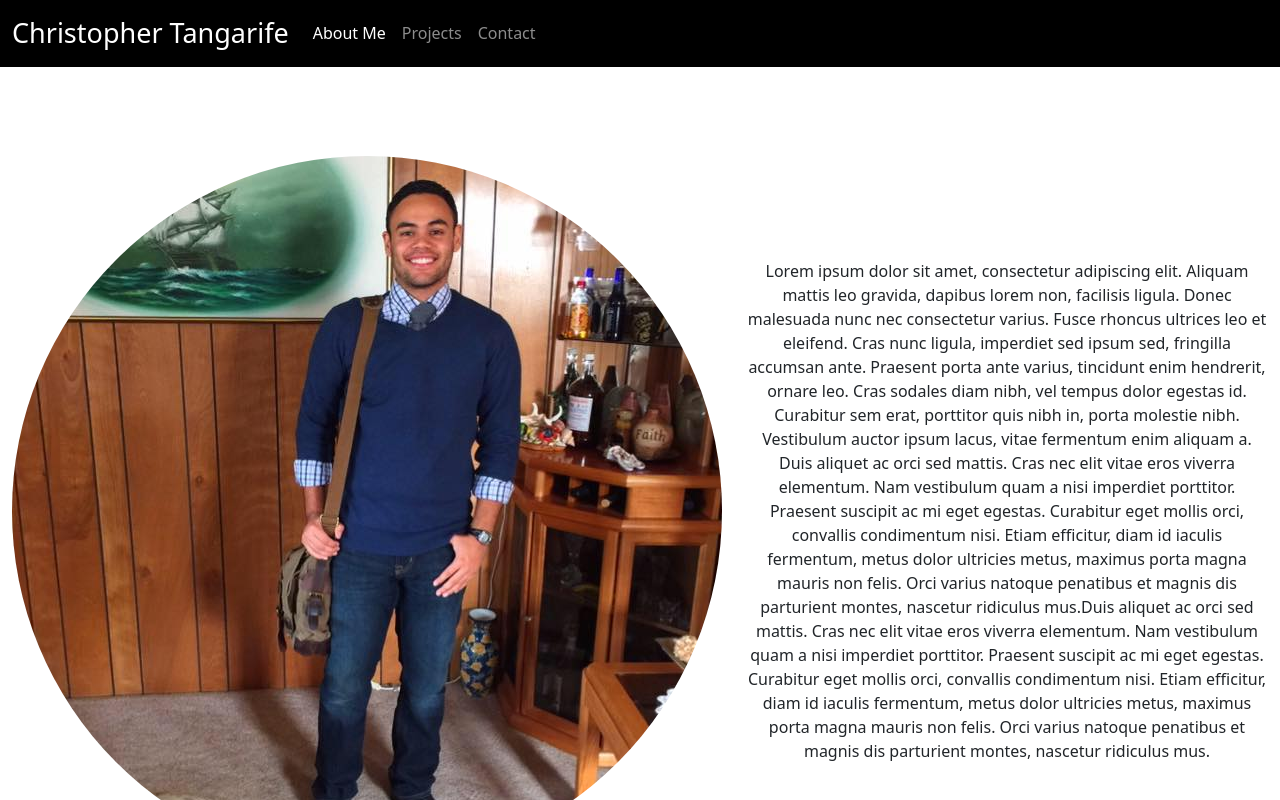
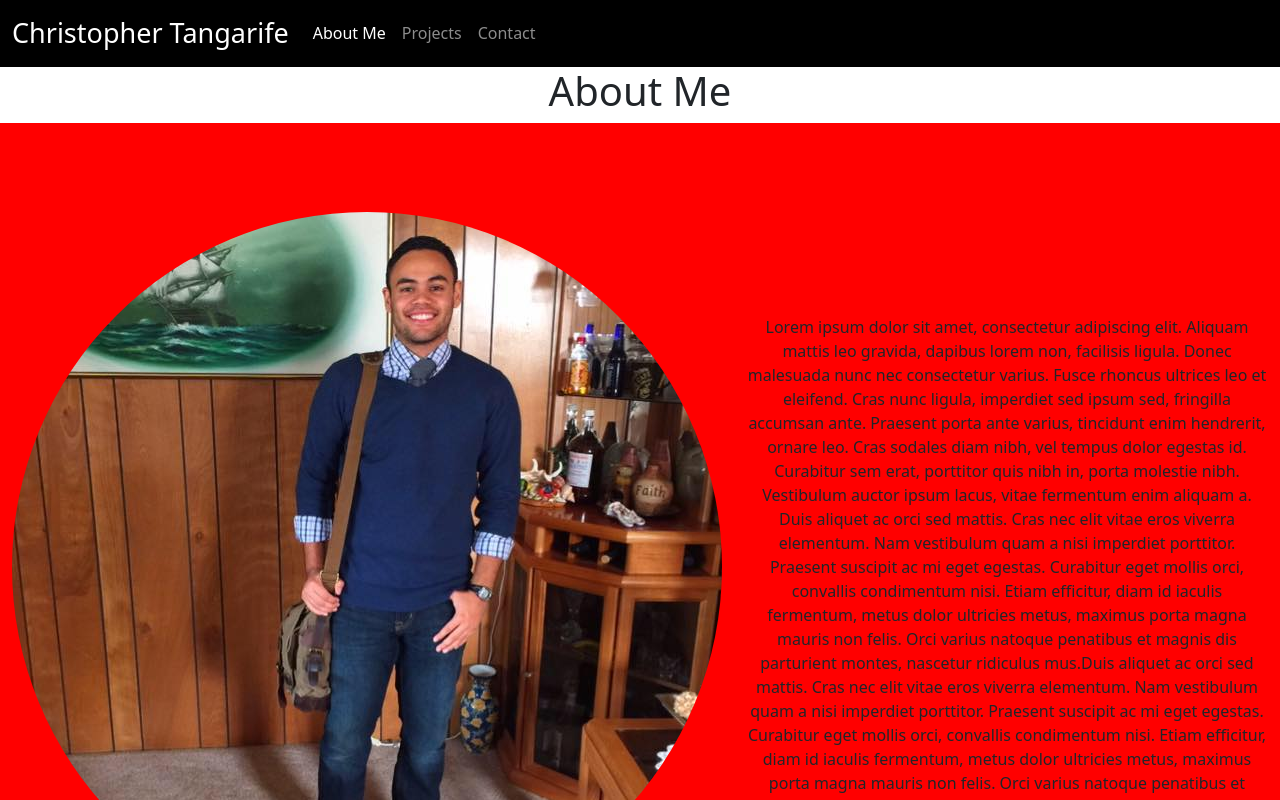
Before and after one commit to ChrisCodes54/my-portfolio, a React (Create React App) app: page / in a window 1280 px wide. Shown: the top 800 px of the page. Built offline with nearby package versions, Linux system fonts and the light colour scheme.

Commit message:
added header, changing containter positioning, not yet done

```diff
--- a/src/pages/About/index.js
+++ b/src/pages/About/index.js
@@ -9,7 +9,7 @@ import './style.css'
 export default function About() {
 	return (
 		<main id="main-aboutme">
-
+			<h1 id="aboutme-header">About Me</h1>
 		<Transitions>
 			<Container fluid id='aboutme-container'>
 
--- a/src/pages/About/style.css
+++ b/src/pages/About/style.css
@@ -1,7 +1,3 @@
-#about-me {
-    text-align: center;
-}
-
 #picture-column {
     display: flex;
     justify-content: center;
@@ -21,4 +17,9 @@
 
 #aboutme-container {
     padding-top: 7%;
+    background-color: red;
 }
+
+#aboutme-header {
+    text-align: center;
+}
```
